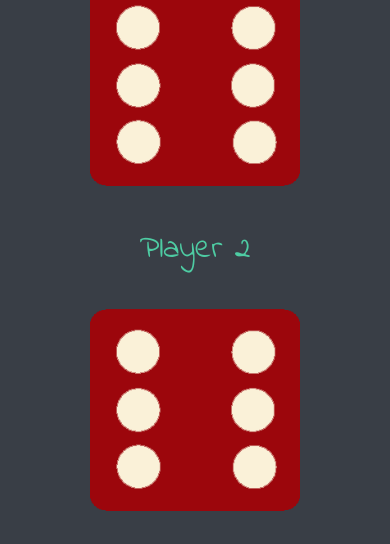
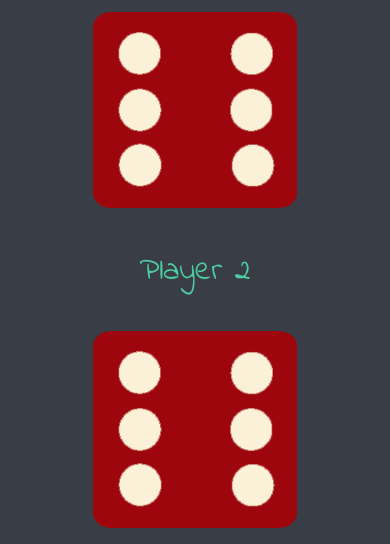
Before and after one commit to demixjr/Dice-game, a plain HTML site: page index.html in a window 390 px wide. Shown: the part 557-1101 px from the top of the page. Drawn offline with Linux system fonts and the light colour scheme.

Commit message:
repositive

```diff
--- a/index.html
+++ b/index.html
@@ -1,9 +1,11 @@
 <!DOCTYPE html>
 <html lang="en" dir="ltr">
   <head>
-    <meta charset="utf-8" />
+    <meta charset="utf-8">
+    <meta name="viewport" content="width=device-width, initial-scale=1.0">
     <title>Dicee</title>
     <link rel="stylesheet" href="styles.css" />
+
     <link
       href="https://fonts.googleapis.com/css?family=Indie+Flower|Lobster"
       rel="stylesheet"
--- a/styles.css
+++ b/styles.css
@@ -43,9 +43,3 @@ footer {
   font-family: 'Indie Flower', cursive;
 
 }
-
-@media (max-width:680px){
-  .dice{
-    display: inline;
-  }
-}
```
